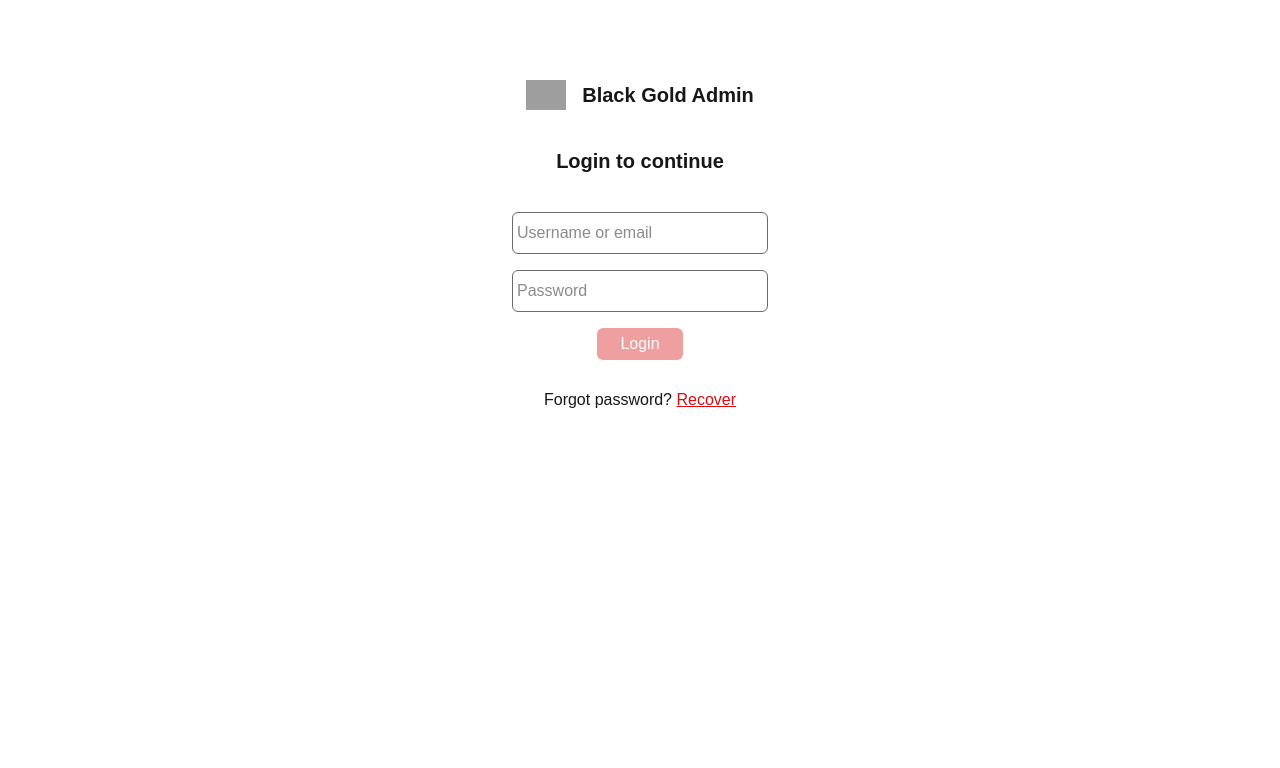
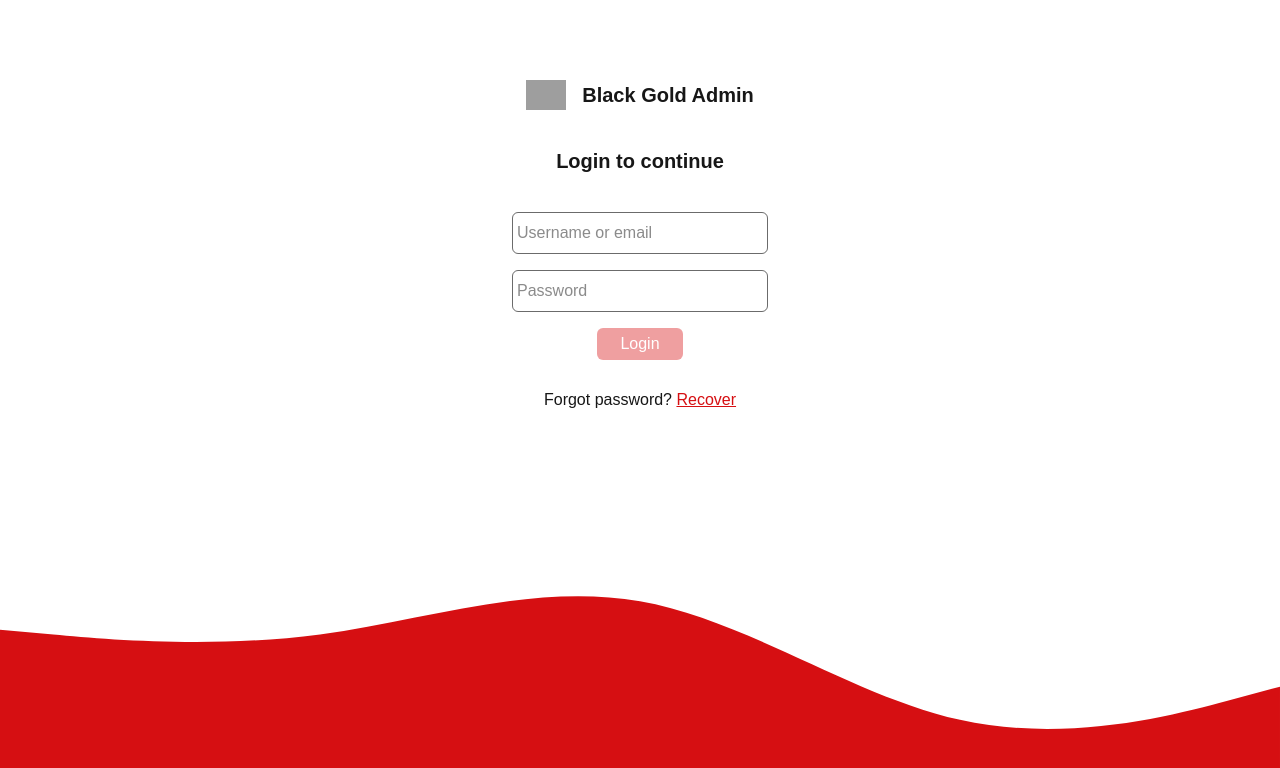
Before and after one commit to Stive627/BGAdmin, a Next.js app: page / in a window 1280 px wide. Shown: the top 768 px of the page. Built offline with nearby package versions, Linux system fonts and the light colour scheme; grey boxes are pictures that could not be loaded.

Commit message:
done with the form

```diff
--- a/Components/login/Login.js
+++ b/Components/login/Login.js
@@ -44,6 +44,9 @@ function Login({getAuthenticated}) {
         </div>
       </div>
       {show && <Confetti width={width} height={height}/>}
+      <div className=' absolute bottom-0 w-screen'>
+        <svg xmlns="http://www.w3.org/2000/svg" viewBox="0 0 1440 320"><path fill="#d60f12" fillOpacity="1" d="M0,128L60,133.3C120,139,240,149,360,133.3C480,117,600,75,720,96C840,117,960,203,1080,229.3C1200,256,1320,224,1380,208L1440,192L1440,320L1380,320C1320,320,1200,320,1080,320C960,320,840,320,720,320C600,320,480,320,360,320C240,320,120,320,60,320L0,320Z"></path></svg>
+      </div>
 
     </>
   )
```
